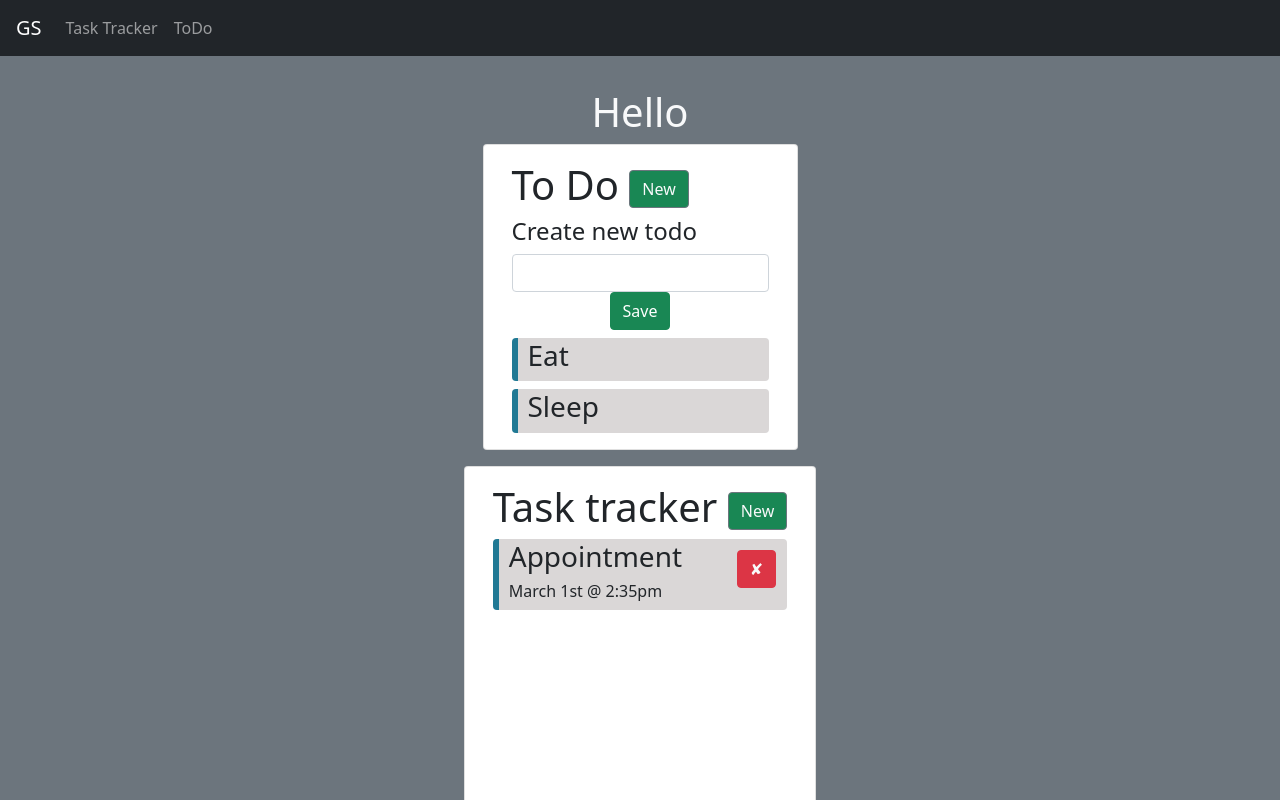
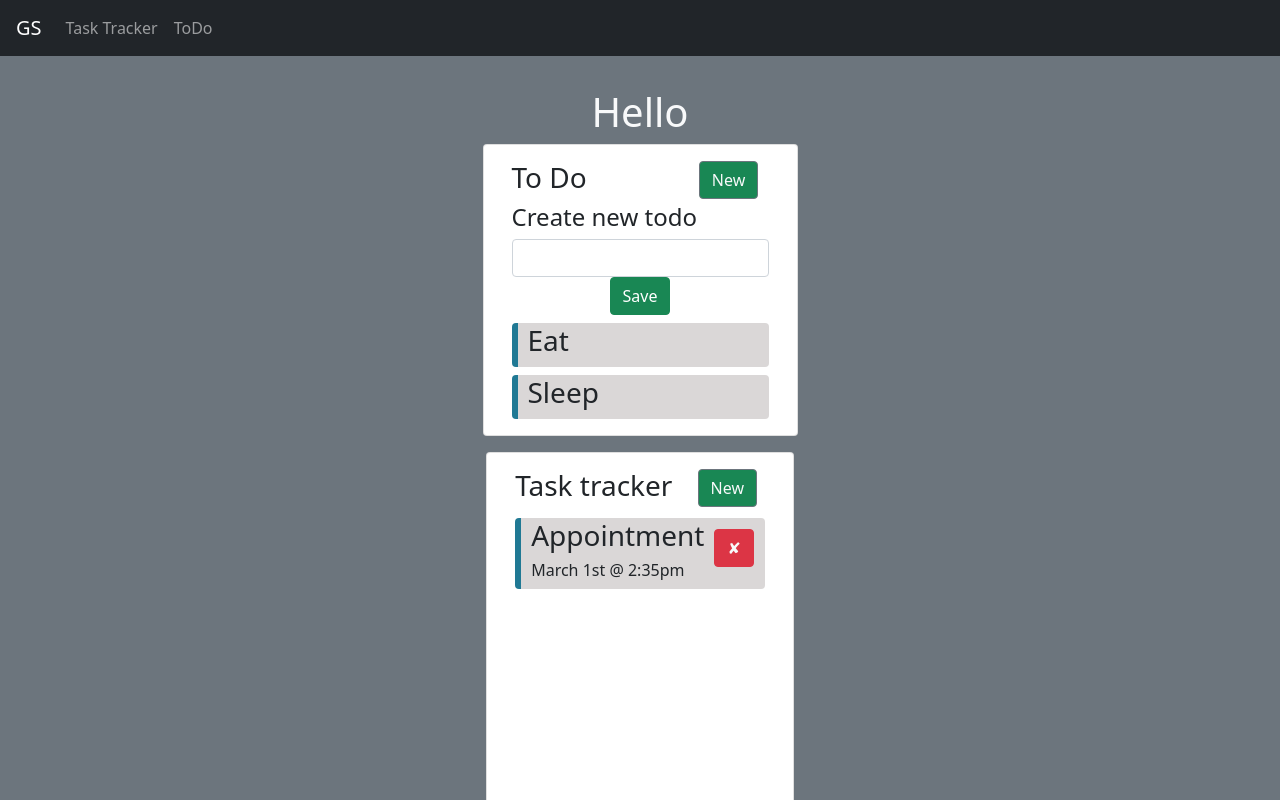
Before and after one commit to georgesilion/vue-website, a Vue app: page / in a window 1280 px wide. Shown: the top 800 px of the page. Built offline with nearby package versions, Linux system fonts and the light colour scheme.

Commit message:
Add grid layout for header

```diff
--- a/src/components/task-tracker/Header.vue
+++ b/src/components/task-tracker/Header.vue
@@ -1,11 +1,9 @@
 <template>
     <b-container>
-        <header>
-            <h1>
-                {{ title }}
-                <Button @button-click="$emit('toggle')" :text="showNewTask ? 'Close' : 'New'" :class="showNewTask ? 'bg-danger' : 'bg-success'"/>
-            </h1>
-        </header>
+        <b-row>
+            <b-col><h3>{{ title }}</h3></b-col>
+            <b-col cols="4"><Button @button-click="$emit('toggle')" :text="showNewTask ? 'Close' : 'New'" :class="showNewTask ? 'bg-danger' : 'bg-success'"/></b-col>
+        </b-row>
     </b-container>
 </template>
 
```
